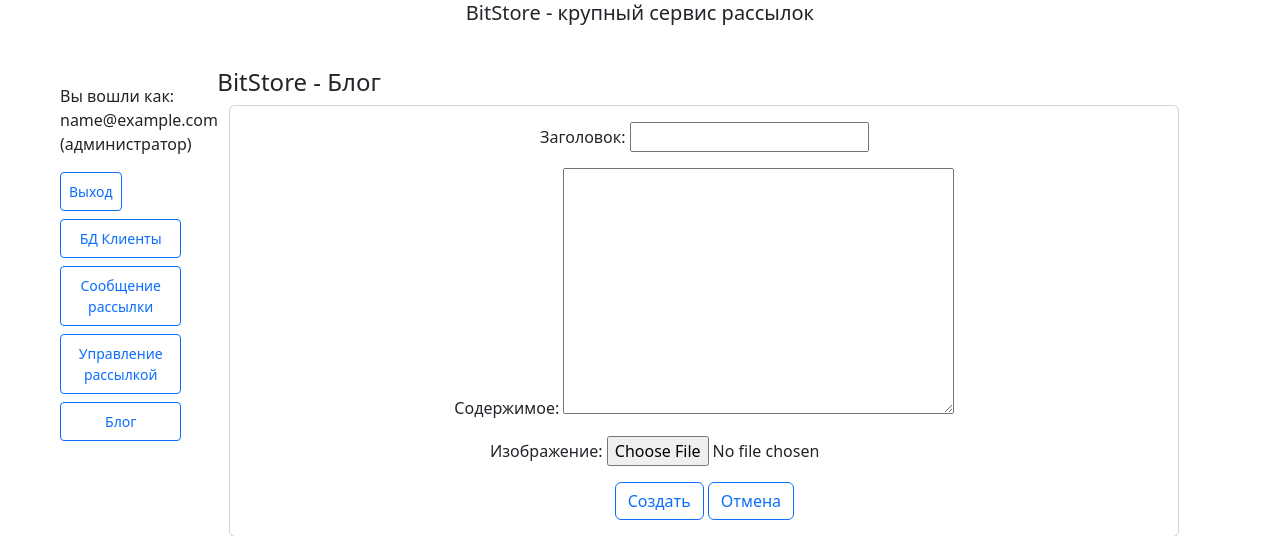
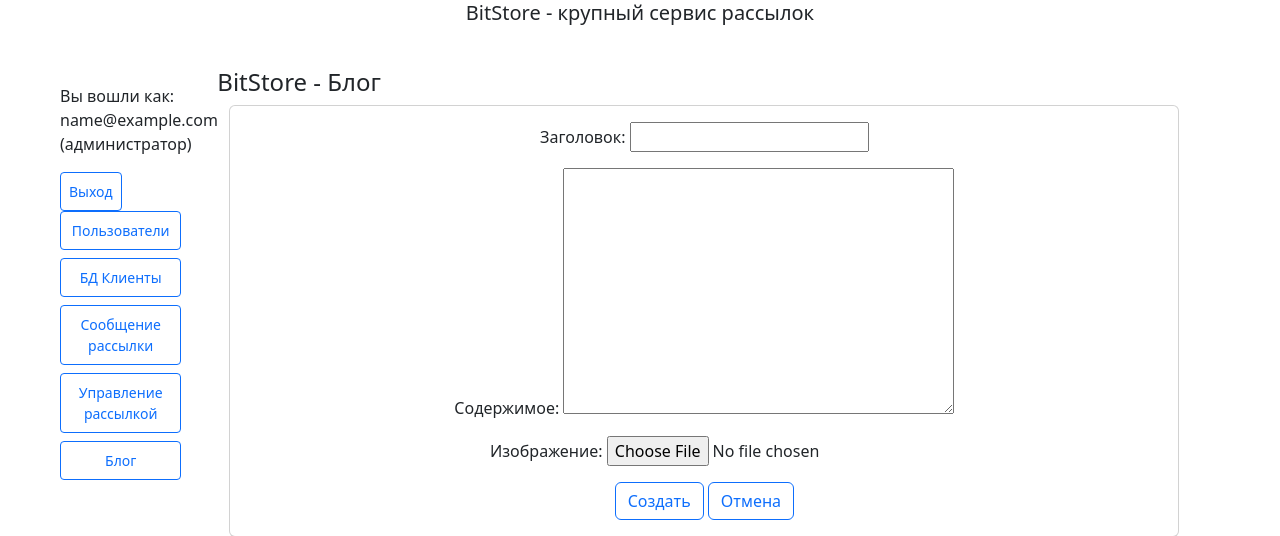
Before and after one commit to IceDisel/Course_6_Coursework, a Django app: page /blogpost_form/ in a window 1280 px wide. Shown: the part 197-733 px from the top of the page. Run offline with Django 5.2, Linux system fonts and the light colour scheme; the visitor is signed in with stand-in values (Sample User, id 1); parts of the project's set-up code (start-up, migrations or seed data) failed here and were passed over; some libraries are stand-ins or nearby versions.

Commit message:
обновлен шаблон меню кнопок

```diff
--- a/mailing/templates/mailing/includes/inc_main_menu.html
+++ b/mailing/templates/mailing/includes/inc_main_menu.html
@@ -19,6 +19,9 @@
 
                 <button type="submit" class="p-2 btn btn-outline-primary btn-sm d-grid">Выход</button>
             </form>
+            {% if user.is_superuser or user|in_group:"manager" %}
+                <a class="p-2 btn btn-outline-primary btn-sm d-grid" href="{% url 'users:list_users' %}">Пользователи</a>
+            {% endif %}
         </div>
             {% else %}
         <div class="mb-2">
```
